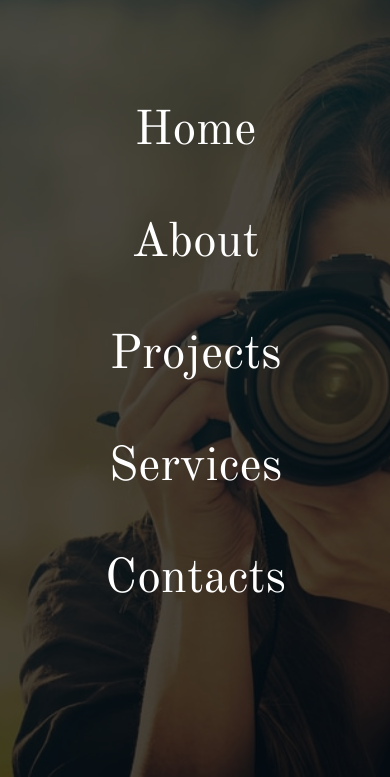
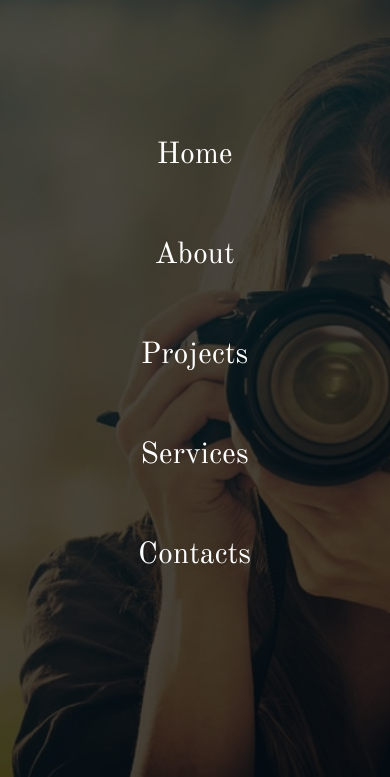
Before and after one commit to Amal1Nandu/Robistaan-project-1, a website: page index.html in a window 390 px wide. Both pictures are taken after a click on the button "Open main menu". Shown: the part 67-844 px from the top of the page. Drawn offline with nearby package versions, Linux system fonts and the light colour scheme.

Commit message:
nav responsive

```diff
--- a/index.html
+++ b/index.html
@@ -21,7 +21,7 @@
 
 <!--navbar start-->
 <nav class="border-gray-200  dark:border-gray-700 fixed">
-  <div class="max-w-screen-xl flex flex-wrap items-center justify-between mx-auto p-4">
+  <div class="max-w-screen-xl flex flex-wrap items-center justify-between mx-auto p-4 md:flex">
     <a href="#" class="flex items-center space-x-3 rtl:space-x-reverse">
         <img src="https://flowbite.com/docs/images/logo.svg" class="h-8" alt="Flowbite Logo" />
         <span class="self-center text-2xl font-semibold whitespace-nowrap dark:text-white">Robistaan</span>
@@ -36,7 +36,7 @@
     <!--list menu-->
     <div id="navbar-hamburger"class="hidden fixed inset-0 flex items-center justify-center bg-black bg-opacity-70" >
       <!--nav-content-->
-      <ul class="custom-nav-ul flex flex-col h-full text-5xl font-normal mt-4 rounded-lg bg-orange-50  dark:bg-gray-800 dark:border-gray-700 ">
+      <ul class="custom-nav-ul flex flex-col h-full text-3xl font-normal mt-4 rounded-lg bg-orange-50  dark:bg-gray-800 dark:border-gray-700 md:flex-row md:space-x-4 lg:text-4xl  md:text-4xl md:h-auto md:mt-0">
         <li class="px-5 custom-nav-li ">
           <a href="#" class=" block py-3 px-3   rounded hover:text-red-900  dark:text-gray-400 dark:hover:bg-gray-700 dark:hover:text-white" aria-current="page">Home</a>
         </li>
--- a/index.js
+++ b/index.js
@@ -1,5 +1,5 @@
 document.getElementById('nav-button').addEventListener('click', function() {
   const navbar = document.getElementById('navbar-hamburger');
   navbar.classList.toggle('hidden');
-  console.log('Button clicked, navbar toggled');
+
 });
--- a/public/css/style.css
+++ b/public/css/style.css
@@ -28,11 +28,10 @@ body {
 /* nav list ul */
 #navbar-hamburger .custom-nav-ul {
   font-family: "Old Standard TT", serif;
-  font-weight: 200;
+  font-weight: 100;
   font-style: normal;
 display: flex;
 text-align: center;
-
   flex-direction: column;
   justify-content: center;
   align-items: center;
```
